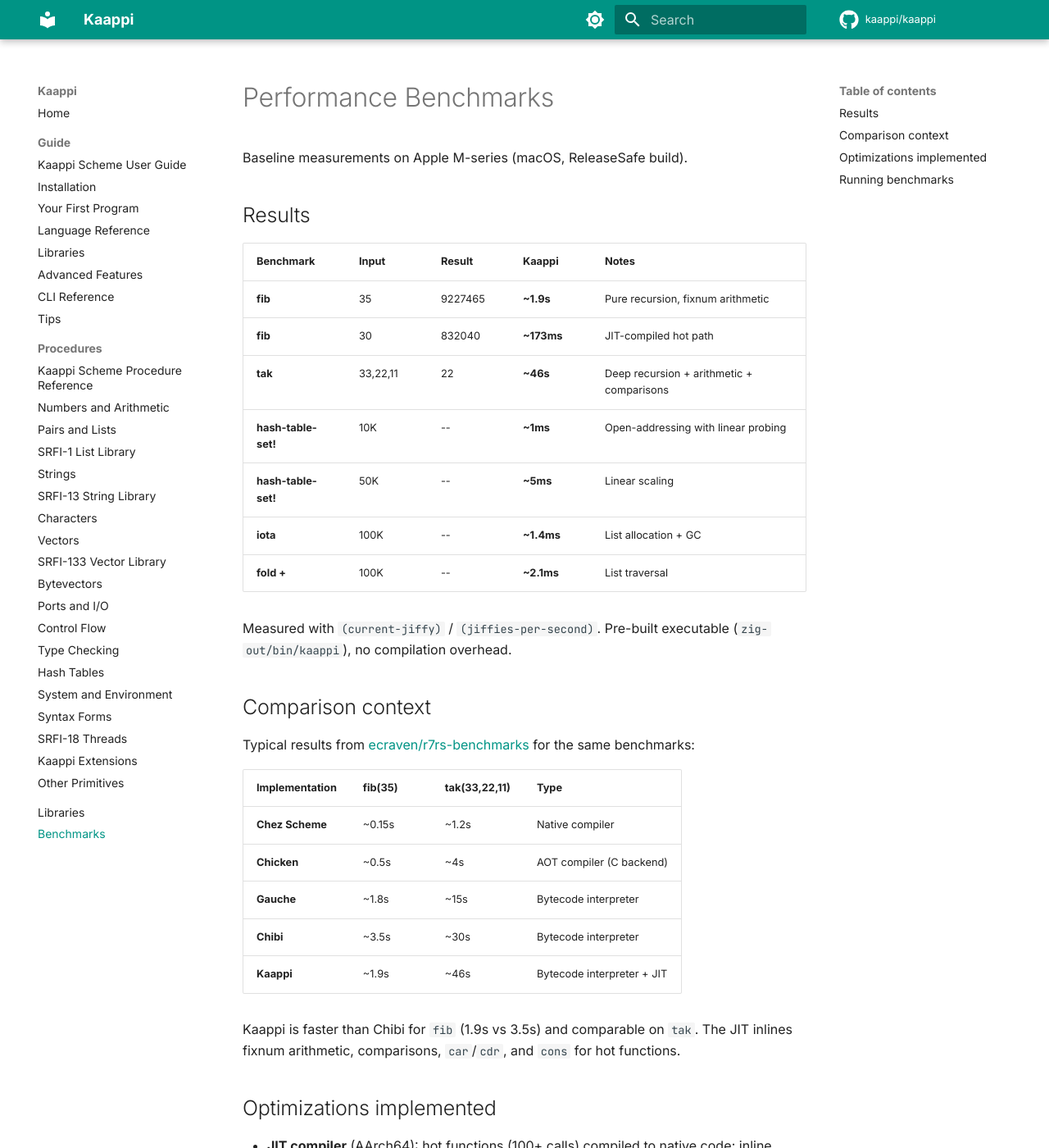
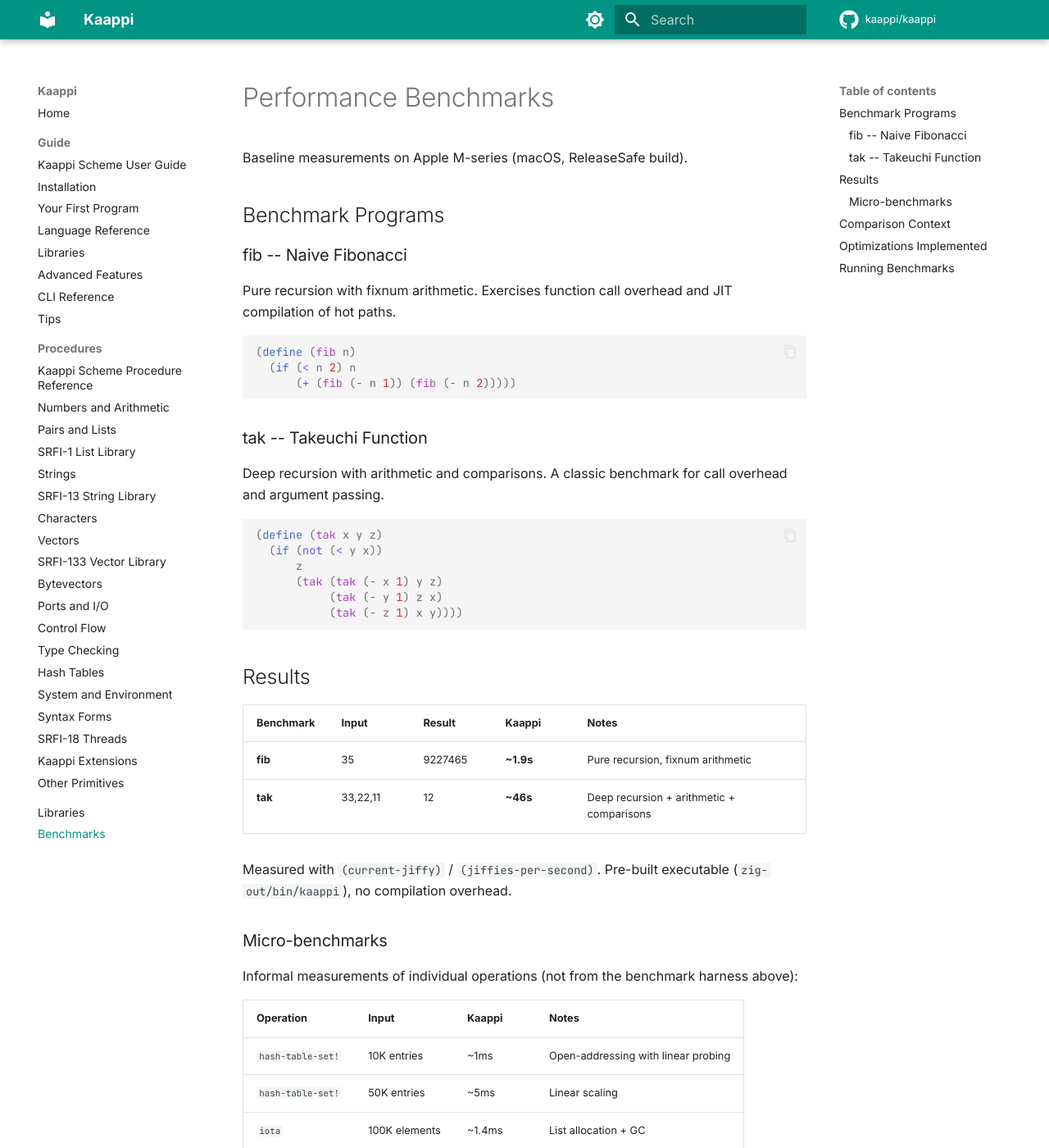
Before and after one commit to kaappi/kaappi.github.io, an MkDocs documentation site: the page built from docs/benchmarks.md, in a window 1280 px wide and 1400 px high. Shown: the whole window at 82% size. Built offline with MkDocs 1.6.1 and Material for MkDocs 9.7.7, drawn with Linux system fonts in a browser that asks for light colours; comment, search, counter and statistics services are not loaded; some of the changed text lies outside the part shown.

Commit message:
Fix benchmarks page: correct tak result, show source, improve instructions
Fix tak(33,22,11) result from 22 to 12, remove misleading fib(30) JIT
row, add benchmark source code for fib and tak, separate informal
micro-benchmarks into their own section, document all available benchmark
scripts (fib, tak, nqueens, primes) with input formats, clarify that
`zig build bench` runs call/cc overhead not fib/tak, and add disclaimer
to comparison table about differing hardware.

Co-Authored-By: Claude Opus 4.6 (1M context) <noreply@anthropic.com>

````diff
--- a/docs/benchmarks.md
+++ b/docs/benchmarks.md
@@ -1,24 +1,61 @@
 # Performance Benchmarks
 
 Baseline measurements on Apple M-series (macOS, ReleaseSafe build).
+
+## Benchmark Programs
+
+### fib -- Naive Fibonacci
+
+Pure recursion with fixnum arithmetic. Exercises function call overhead
+and JIT compilation of hot paths.
+
+```scheme
+(define (fib n)
+  (if (< n 2) n
+      (+ (fib (- n 1)) (fib (- n 2)))))
+```
+
+### tak -- Takeuchi Function
+
+Deep recursion with arithmetic and comparisons. A classic benchmark for
+call overhead and argument passing.
+
+```scheme
+(define (tak x y z)
+  (if (not (< y x))
+      z
+      (tak (tak (- x 1) y z)
+           (tak (- y 1) z x)
+           (tak (- z 1) x y))))
+```
 
 ## Results
 
 | Benchmark | Input | Result | Kaappi | Notes |
 |-----------|-------|--------|--------|-------|
 | **fib** | 35 | 9227465 | **~1.9s** | Pure recursion, fixnum arithmetic |
-| **fib** | 30 | 832040 | **~173ms** | JIT-compiled hot path |
-| **tak** | 33,22,11 | 22 | **~46s** | Deep recursion + arithmetic + comparisons |
-| **hash-table-set!** | 10K | -- | **~1ms** | Open-addressing with linear probing |
-| **hash-table-set!** | 50K | -- | **~5ms** | Linear scaling |
-| **iota** | 100K | -- | **~1.4ms** | List allocation + GC |
-| **fold +** | 100K | -- | **~2.1ms** | List traversal |
+| **tak** | 33,22,11 | 12 | **~46s** | Deep recursion + arithmetic + comparisons |
 
 Measured with `(current-jiffy)` / `(jiffies-per-second)`. Pre-built executable (`zig-out/bin/kaappi`), no compilation overhead.
 
-## Comparison context
+### Micro-benchmarks
 
-Typical results from [ecraven/r7rs-benchmarks](https://ecraven.github.io/r7rs-benchmarks/) for the same benchmarks:
+Informal measurements of individual operations (not from the benchmark
+harness above):
+
+| Operation | Input | Kaappi | Notes |
+|-----------|-------|--------|-------|
+| `hash-table-set!` | 10K entries | ~1ms | Open-addressing with linear probing |
+| `hash-table-set!` | 50K entries | ~5ms | Linear scaling |
+| `iota` | 100K elements | ~1.4ms | List allocation + GC |
+| `fold +` | 100K elements | ~2.1ms | List traversal |
+
+## Comparison Context
+
+Approximate results from [ecraven/r7rs-benchmarks](https://ecraven.github.io/r7rs-benchmarks/)
+for the same benchmark programs. These numbers are from different hardware
+and implementation versions -- they show rough relative positioning, not
+exact comparisons.
 
 | Implementation | fib(35) | tak(33,22,11) | Type |
 |---------------|---------|---------------|------|
@@ -28,9 +65,11 @@ Typical results from [ecraven/r7rs-benchmarks](https://ecraven.github.io/r7rs-be
 | **Chibi** | ~3.5s | ~30s | Bytecode interpreter |
 | **Kaappi** | ~1.9s | ~46s | Bytecode interpreter + JIT |
 
-Kaappi is faster than Chibi for `fib` (1.9s vs 3.5s) and comparable on `tak`. The JIT inlines fixnum arithmetic, comparisons, `car`/`cdr`, and `cons` for hot functions.
+Kaappi is faster than Chibi for `fib` (1.9s vs 3.5s) and comparable on
+`tak`. The JIT inlines fixnum arithmetic, comparisons, `car`/`cdr`, and
+`cons` for hot functions.
 
-## Optimizations implemented
+## Optimizations Implemented
 
 - **JIT compiler** (AArch64): hot functions (100+ calls) compiled to native code; inline fixnum `+`/`-`/`*`/`<`/`>`/`<=`/`>=`/`=`, predicates (`zero?`, `null?`, `pair?`, `not`), `car`/`cdr`, `cons`
 - **NativeFn fast path**: `call_global` bypasses the full dispatch chain for native functions
@@ -39,10 +78,33 @@ Kaappi is faster than Chibi for `fib` (1.9s vs 3.5s) and comparable on `tak`. Th
 - **Open-addressing hash tables**: O(1) lookup/insert (was O(n) linear scan — 1000x speedup)
 - **Self-tail-call optimization**: detected at compile time, reuses the current frame
 
-## Running benchmarks
+## Running Benchmarks
 
 ```bash
-zig build                              # build executable
-zig build bench                        # call/cc vs call/ec micro-benchmark
-zig build run -- --profile program.scm # profile with per-function timing
+zig build                                        # build executable
+./zig-out/bin/kaappi benchmarks/tak_direct.scm   # run tak(33,22,11)
 ```
+
+The `benchmarks/` directory contains additional benchmark scripts that
+read parameters from stdin via the r7rs-benchmarks harness:
+
+| Script | Input format | Example |
+|--------|-------------|---------|
+| `fib.scm` | `count input expected` | `1 35 9227465` |
+| `tak.scm` | `count x y z expected` | `1 33 22 11 12` |
+| `nqueens.scm` | `count n expected` | `1 10 724` |
+| `primes.scm` | `count n expected` | `1 10000 1229` |
+
+A separate call/cc micro-benchmark is also available:
+
+```bash
+zig build bench    # call/cc capture overhead benchmark
+```
+
+Use `--profile` to get per-function timing for any Scheme program:
+
+```bash
+zig build run -- --profile program.scm
+```
+
+---
````
